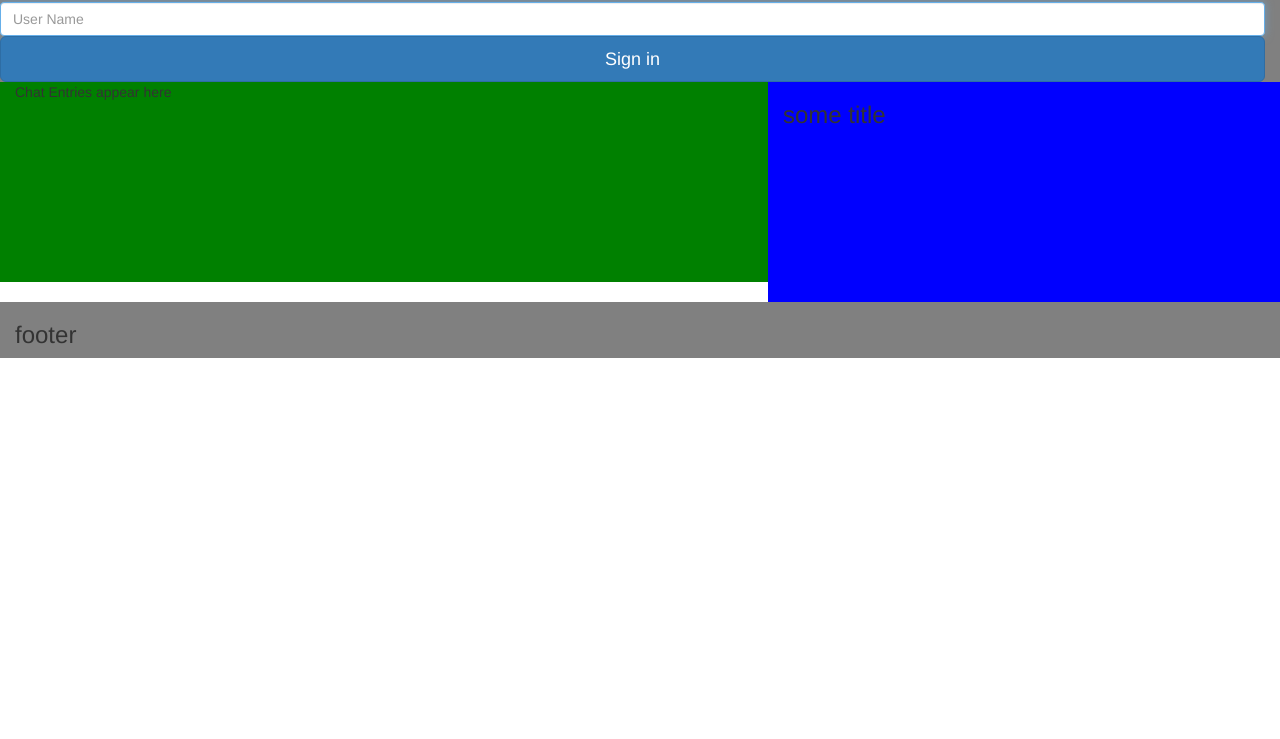
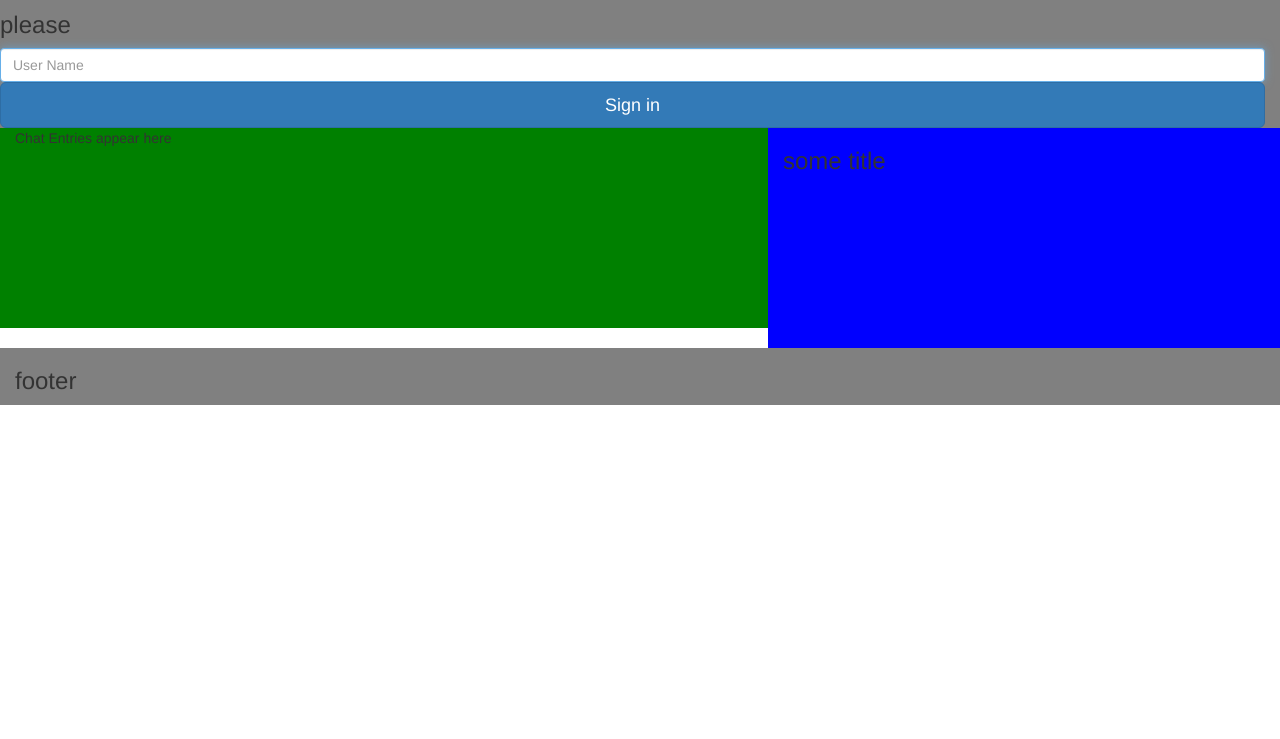
Before and after one commit to TIY-Charleston-Front-End-Oct2015/babbage, a website: page index.html in a window 1280 px wide. Shown: the part 61-800 px from the top of the page. Drawn offline with nearby package versions, Linux system fonts and the light colour scheme.

Commit message:
conflict

```diff
--- a/index.html
+++ b/index.html
@@ -12,6 +12,7 @@
     <div class="col-md-8 nav">
       <form class="form-signin">
         <h2 class="form-signin-heading">Please sign in</h2>
+        <h3>please</h3>
         <label for="user" class="sr-only">User Name</label>
         <input type="email" id="inputEmail" class="form-control" placeholder="User Name" required="" autofocus="">
         <button class="btn btn-lg btn-primary btn-block" type="submit">Sign in</button>
```
